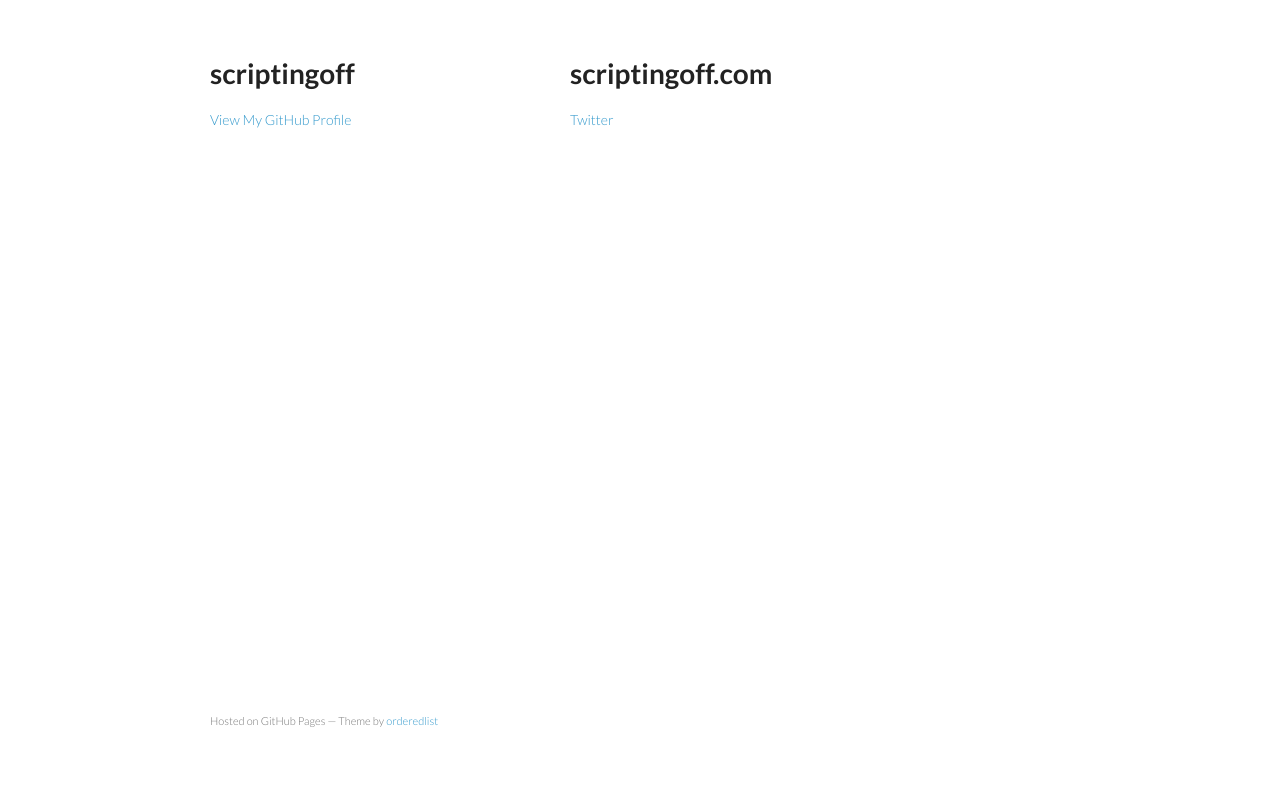
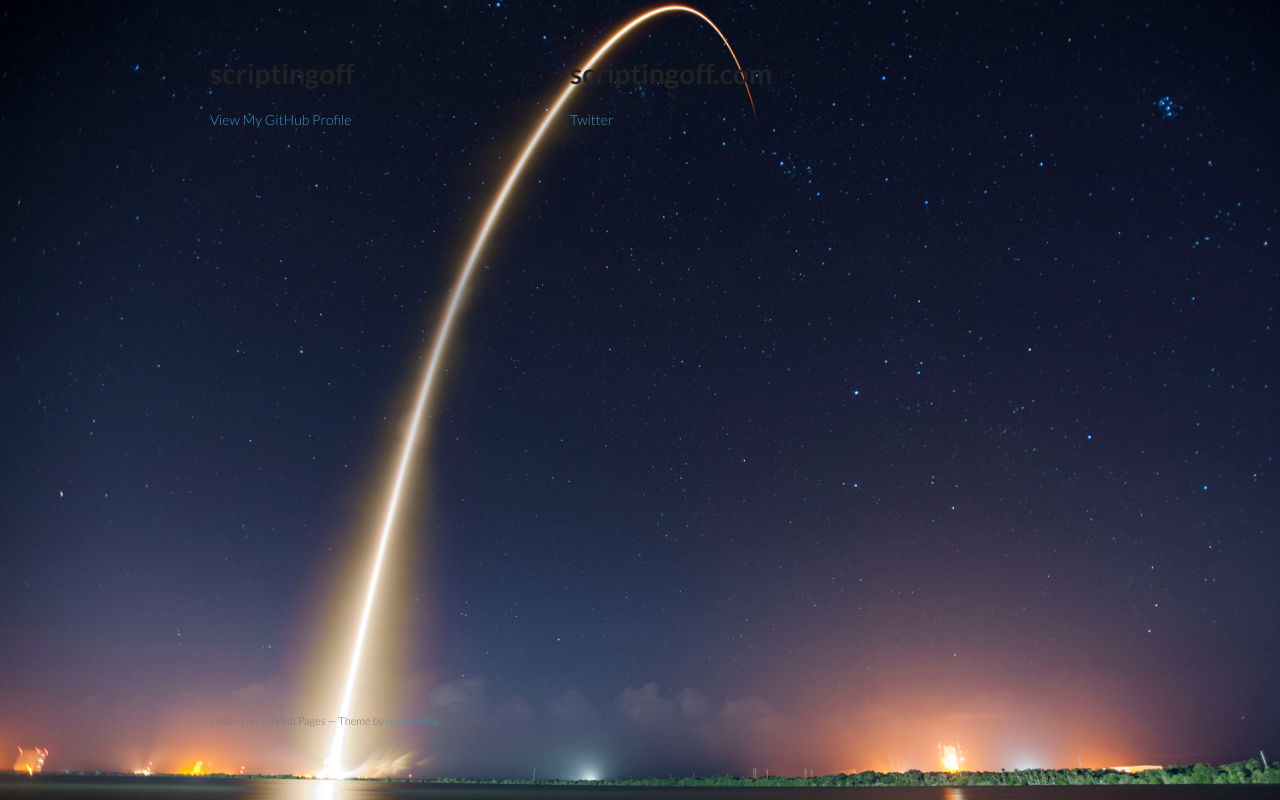
Before and after one commit to mckaycr/mckaycr.github.io, a plain HTML site: page index.html in a window 1280 px wide. Drawn offline with Linux system fonts and the light colour scheme.

Commit message:
add background

```diff
--- a/index.html
+++ b/index.html
@@ -7,6 +7,23 @@
 
     <link rel="stylesheet" href="stylesheets/styles.css">
     <link rel="stylesheet" href="stylesheets/pygment_trac.css">
+    <style>
+      html{
+      /* This image will be displayed fullscreen */
+      background:url('/images/background.jpg') no-repeat center center;
+
+      /* Ensure the html element always takes up the full height of the browser window */
+      min-height:100%;
+
+      /* The Magic */
+      background-size:cover;
+      }
+
+      body{
+      /* Workaround for some mobile browsers */
+      min-height:100%;
+      }
+    </style>
     <meta name="viewport" content="width=device-width, initial-scale=1, user-scalable=no">
     <!--[if lt IE 9]>
     <script src="//html5shiv.googlecode.com/svn/trunk/html5.js"></script>
```
